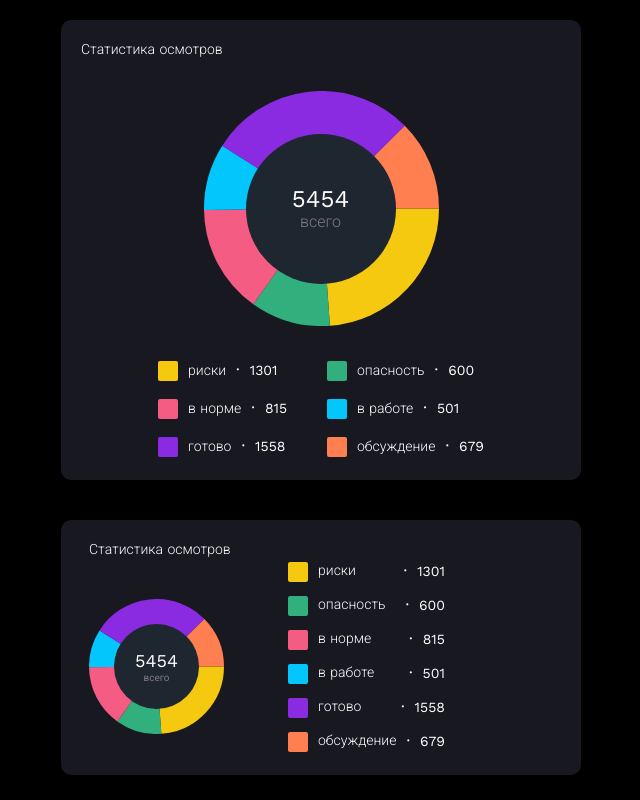
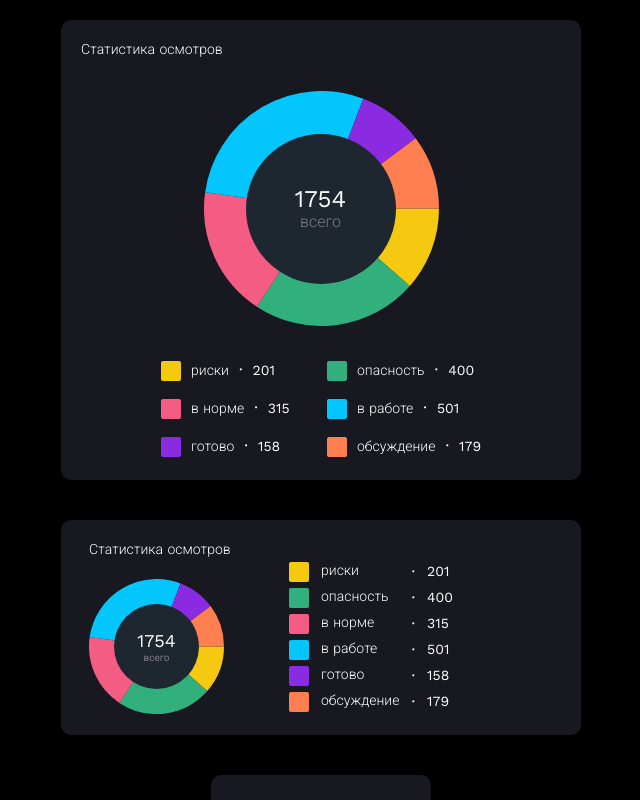
Before and after one commit to Aventhorh/CirclePieChart, a React (Vite) app: page / in a window 1280 px wide. Shown: the top 800 px of the page, without its empty margins (319-959 px from the left). Built offline with nearby package versions, Linux system fonts and the light colour scheme.

Commit message:
layout updating

```diff
--- a/src/Data/Data.ts
+++ b/src/Data/Data.ts
@@ -1,17 +1,17 @@
 export const data = [
   {
     title: "риски",
-    value: 1301,
+    value: 201,
     color: "#F5C90F",
   },
   {
     title: "опасность",
-    value: 600,
+    value: 400,
     color: "#31B07E",
   },
   {
     title: "в норме",
-    value: 815,
+    value: 315,
     color: "#F45C84",
   },
   {
@@ -21,12 +21,12 @@ export const data = [
   },
   {
     title: "готово",
-    value: 1558,
+    value: 158,
     color: "#8A2BE2",
   },
   {
     title: "обсуждение",
-    value: 679,
+    value: 179,
     color: "#FF7F50",
   },
 ];
--- a/src/components/ChartLegend/ChartLegendMedium.tsx
+++ b/src/components/ChartLegend/ChartLegendMedium.tsx
@@ -4,30 +4,30 @@ import { TData } from "../../Types/TData";
 
 const ChartLegendMedium: FC<IChartLegendChildren> = ({ data }) => {
   const renderLegend = (item: TData) => (
-    <li className="flex flex-row items-center justify-between">
-      <div className="flex flex-row items-center">
+    <tr>
+      <td>
         <div
           className="w-[20px] h-[20px] rounded-[2px]"
           style={{ backgroundColor: `${item?.color}` }}
         />
-        <p className="font-light text-[14px] text-white leading-[16.42px] pl-[10px] pb-[2px]">
+      </td>
+      <td>
+        <p className="text-ellipsis overflow-hidden max-w-[150px] font-light text-[14px] text-white leading-[16.42px] pl-[10px] pb-[2px]">
           {item?.title}
         </p>
-      </div>
-      <div className="flex flex-row items-center">
-        <span className="text-white mx-[10px] pb-[2px]">&#183;</span>
-        <p className="font-normal text-[14px] text-white leading-[16px] pb-[2px]">
+      </td>
+      <td>
+        <span className="text-white mx-[10px]">&#183;</span>
+      </td>
+      <td>
+        <p className="text-ellipsis overflow-hidden max-w-[70px] font-normal text-[14px] text-white leading-[16px] pb-[2px]">
           {item?.value}
         </p>
-      </div>
-    </li>
+      </td>
+    </tr>
   );
 
-  return (
-    <ul className="grid grid-cols-1 gap-2">
-      {data?.map((item: TData) => renderLegend(item))}
-    </ul>
-  );
+  return <table>{data?.map((item: TData) => renderLegend(item))}</table>;
 };
 
 export default ChartLegendMedium;
--- a/src/components/CirclePieChart/CirclePieChartLarge.tsx
+++ b/src/components/CirclePieChart/CirclePieChartLarge.tsx
@@ -20,7 +20,7 @@ const CirclePieChartLarge: FC<ICirclePieChartChildren> = ({ data }) => {
               className="absolute w-[150px] h-[150px] rounded-[50%] m-[8px] top-[35px] right-[35px]
              bg-[#1e262f] flex justify-center items-center flex-col"
             >
-              <span className="font-normal text-[24px] text-[#fff] leading-[28.15px]">
+              <span className="text-ellipsis overflow-hidden max-w-[120px] font-normal text-[24px] text-[#fff] leading-[28.15px]">
                 {!data
                   ? 0
                   : data.reduce((acc, number) => acc + number?.value, 0)}
--- a/src/components/CirclePieChart/CirclePieChartMedium.tsx
+++ b/src/components/CirclePieChart/CirclePieChartMedium.tsx
@@ -19,7 +19,7 @@ const CirclePieChartMedium: FC<ICirclePieChartChildren> = ({ data }) => {
                 className="absolute w-[85px] h-[85px] rounded-[50%] m-[8px] top-[17px] right-[17px]
              bg-[#1e262f] flex justify-center items-center flex-col"
               >
-                <span className="font-normal text-[18px] text-[#fff] leading-[23.15px]">
+                <span className="text-ellipsis overflow-hidden max-w-[70px] font-normal text-[18px] text-[#fff] leading-[23.15px]">
                   {!data
                     ? 0
                     : data.reduce((acc, number) => acc + number?.value, 0)}
--- a/src/components/CirclePieChart/CirclePieChartSmall.tsx
+++ b/src/components/CirclePieChart/CirclePieChartSmall.tsx
@@ -17,7 +17,7 @@ const CirclePieChartSmall: FC<ICirclePieChartChildren> = ({ data }) => {
               className="absolute w-[85px] h-[85px] rounded-[50%] m-[8px] top-[17px] right-[17px]
              bg-[#1e262f] flex justify-center items-center flex-col"
             >
-              <span className="font-normal text-[18px] text-[#fff] leading-[23.15px]">
+              <span className="text-ellipsis overflow-hidden max-w-[70px] font-normal text-[18px] text-[#fff] leading-[23.15px]">
                 {!data
                   ? 0
                   : data.reduce((acc, number) => acc + number?.value, 0)}
```
Also changed, not shown: 1 other file (tests, documents, lock files or other folders).
